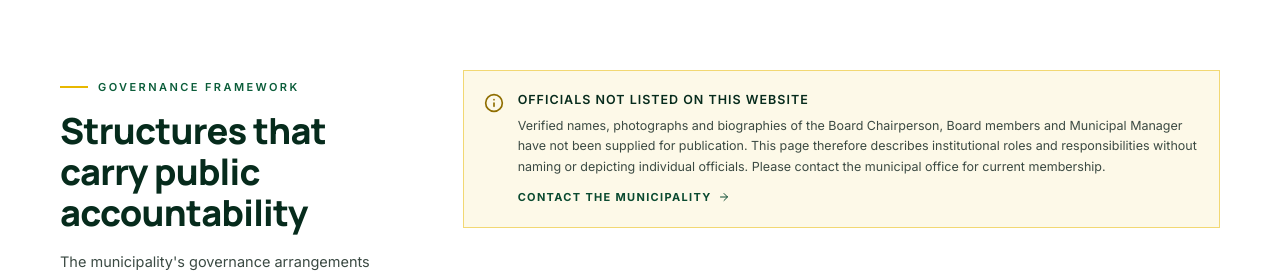
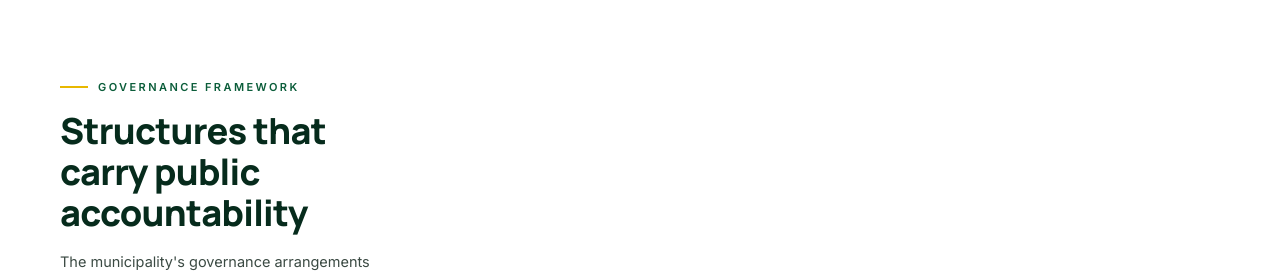
Before and after one commit to kikie254/municp, a Next.js app: page /governance in a window 1280 px wide. Shown: the part 674-952 px from the top of the page. Built offline with nearby package versions, Linux system fonts and the light colour scheme; no server answers.

Commit message:
Remove official availability note from Governance page

```diff
--- a/app/governance/page.tsx
+++ b/app/governance/page.tsx
@@ -1,7 +1,7 @@
 import type { Metadata } from "next";
 import Link from "next/link";
 import {
-  Users, UserCog, Building2, Scale, ShieldCheck, FileText, ArrowRight, Info, Landmark,
+  Users, UserCog, Building2, Scale, ShieldCheck, FileText, ArrowRight, Landmark,
 } from "lucide-react";
 import { PageHero } from "@/components/PageHero";
 import { SectionHeading } from "@/components/SectionHeading";
@@ -37,28 +37,7 @@ export default function GovernancePage() {
                 description="The municipality's governance arrangements follow the framework set out in the Urban Areas and Cities Act, 2011, as amended, and in the Iten Tambach Municipal Charter."
               />
             </Reveal>
-            <Reveal delay={80} className="lg:col-span-8">
-              <div className="flex gap-3.5 border border-gold-400/50 bg-gold-50 p-5">
-                <Info className="mt-0.5 h-5 w-5 shrink-0 text-gold-700" aria-hidden="true" />
-                <div>
-                  <p className="text-[12.5px] font-semibold uppercase tracking-[0.08em] text-green-900">
-                    Officials not listed on this website
-                  </p>
-                  <p className="mt-1.5 text-[12.5px] leading-relaxed text-ink-soft">
-                    Verified names, photographs and biographies of the Board Chairperson, Board members and Municipal
-                    Manager have not been supplied for publication. This page therefore describes institutional roles
-                    and responsibilities without naming or depicting individual officials. Please contact the municipal
-                    office for current membership.
-                  </p>
-                  <Link
-                    href="/contact"
-                    className="mt-3 inline-flex items-center gap-1.5 text-[11px] font-bold uppercase tracking-[0.12em] text-green-700 hover:text-gold-700"
-                  >
-                    Contact the Municipality <ArrowRight className="h-3 w-3" aria-hidden="true" />
-                  </Link>
-                </div>
-              </div>
-            </Reveal>
+
           </div>
 
           {/* Board composition */}
```
